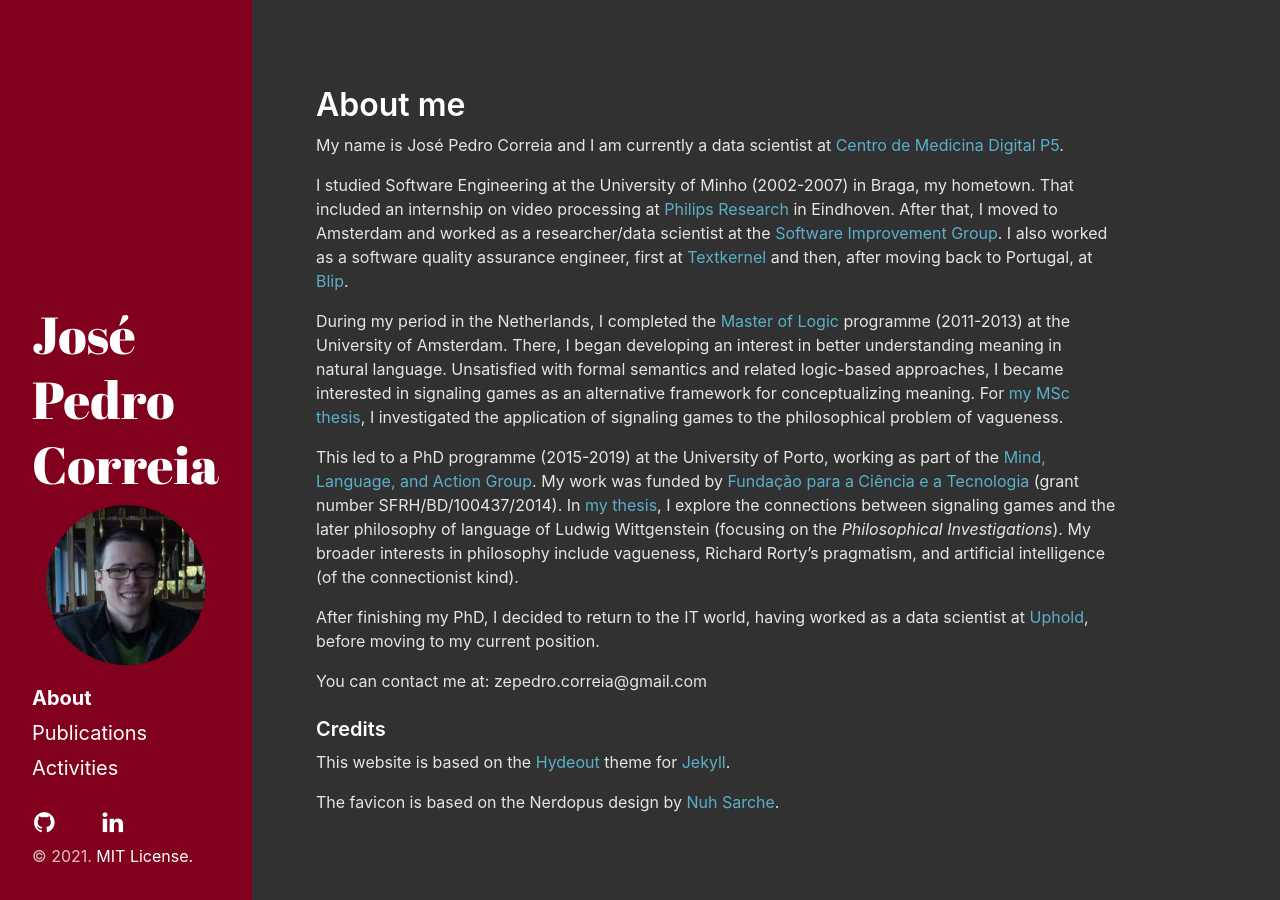
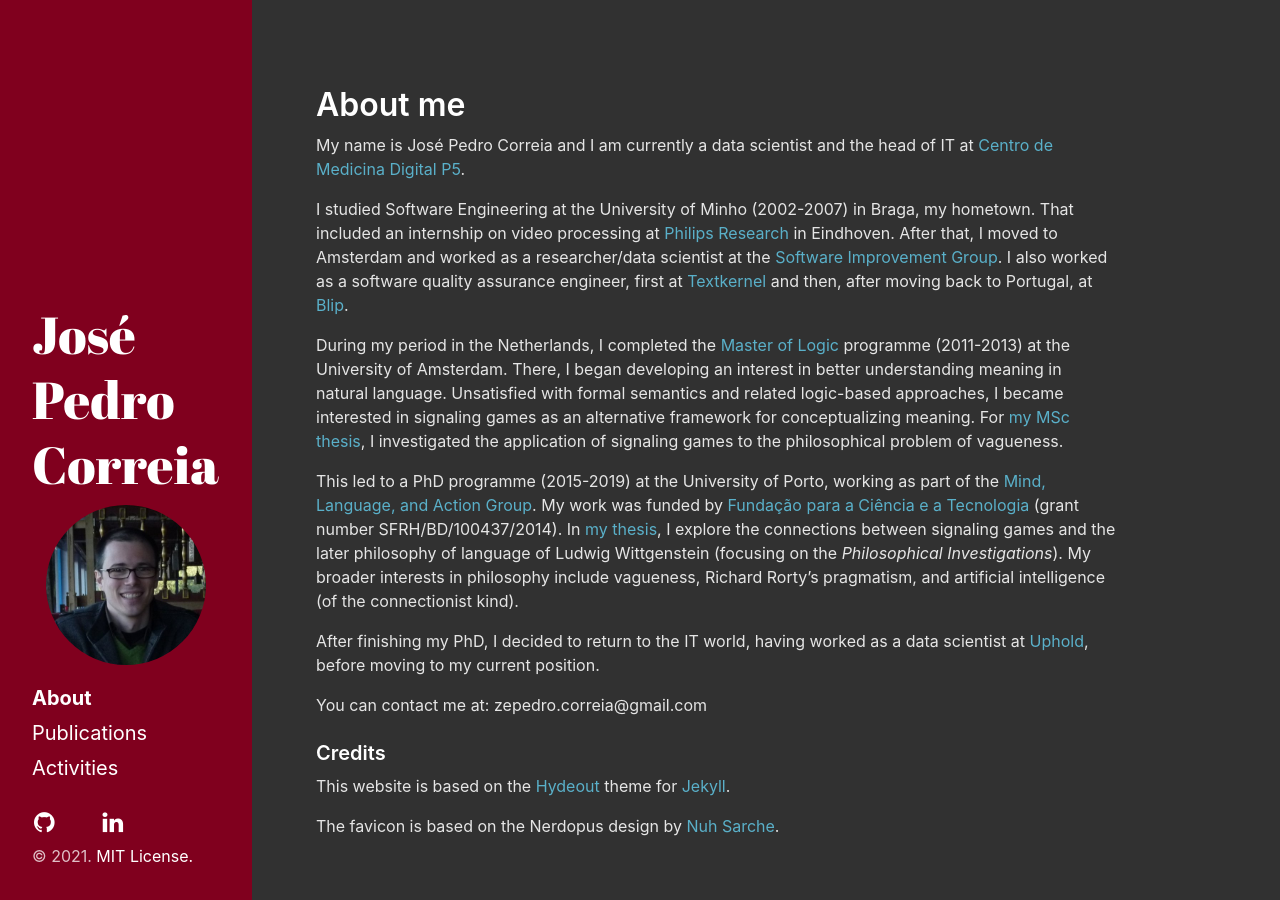
Before and after one commit to josepedrocorreia/josepedrocorreia.github.io, a Jekyll site: the page built from index.md, in a window 1280 px wide. Built offline with Jekyll 4.4.1, drawn with Linux system fonts in a browser that asks for light colours; nearby versions of some CDN libraries; some web fonts are replaced; a style sheet for code colours, icons or effects is not loaded.

Commit message:
Update summary

```diff
--- a/index.md
+++ b/index.md
@@ -5,7 +5,7 @@ title: Home
 
 # About me
 
-My name is José Pedro Correia and I am currently a data scientist at [Centro de Medicina Digital P5](https://www.p5.pt/).
+My name is José Pedro Correia and I am currently a data scientist and the head of IT at [Centro de Medicina Digital P5](https://www.p5.pt/).
 
 I studied Software Engineering at the University of Minho (2002-2007) in Braga, my hometown. That included an internship on video processing at [Philips Research](https://www.philips.com/a-w/research/home.html) in Eindhoven. After that, I moved to Amsterdam and worked as a researcher/data scientist at the [Software Improvement Group](https://www.sig.eu/). I also worked as a software quality assurance engineer, first at [Textkernel](https://www.textkernel.com/) and then, after moving back to Portugal, at [Blip](https://blip.pt/).
 
```
